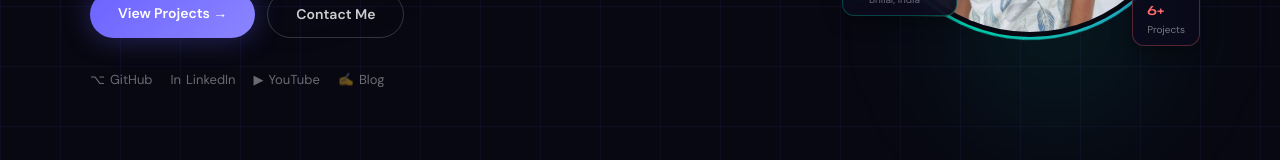
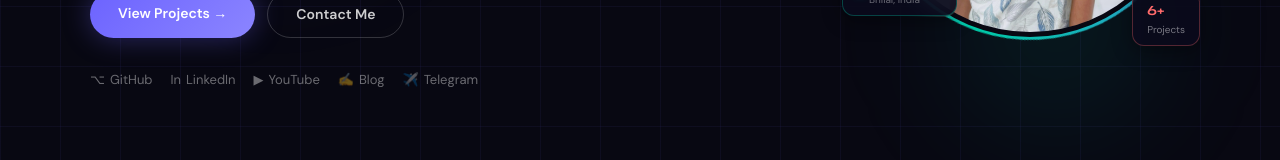
Before and after one commit to dwivediadarsh496-commits/Portfolio, a React app: page / in a window 1280 px wide. Shown: the part 534-694 px from the top of the page. Built offline with nearby package versions, Linux system fonts and the light colour scheme; the HTML template or start-up script is replaced by a standard one.

Commit message:
Update App.jsx

```diff
--- a/src/App.jsx
+++ b/src/App.jsx
@@ -365,6 +365,7 @@ function HeroSection() {
               { label: "LinkedIn", href: "https://www.linkedin.com/in/adarsh-dwivedi-498ba4373", icon: "In" },
               { label: "YouTube", href: "https://www.youtube.com/@AdarshDwivedi-i2k", icon: "▶" },
               { label: "Blog", href: "https://medium.com/@dwivediadarsh496", icon: "✍" },
+              { label: "Telegram", href: "https://t.me/Adarshdwivedi_bot", icon: "✈️" }
             ].map((s) => (
               <a key={s.label} href={s.href} target="_blank" rel="noopener noreferrer" style={{
                 fontFamily: "'DM Sans', sans-serif",
```
